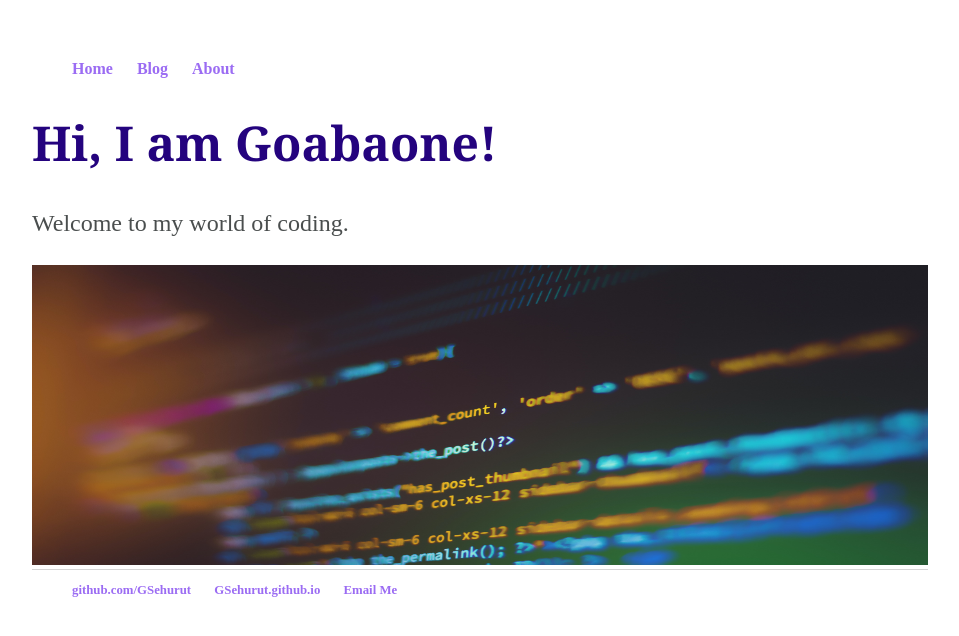
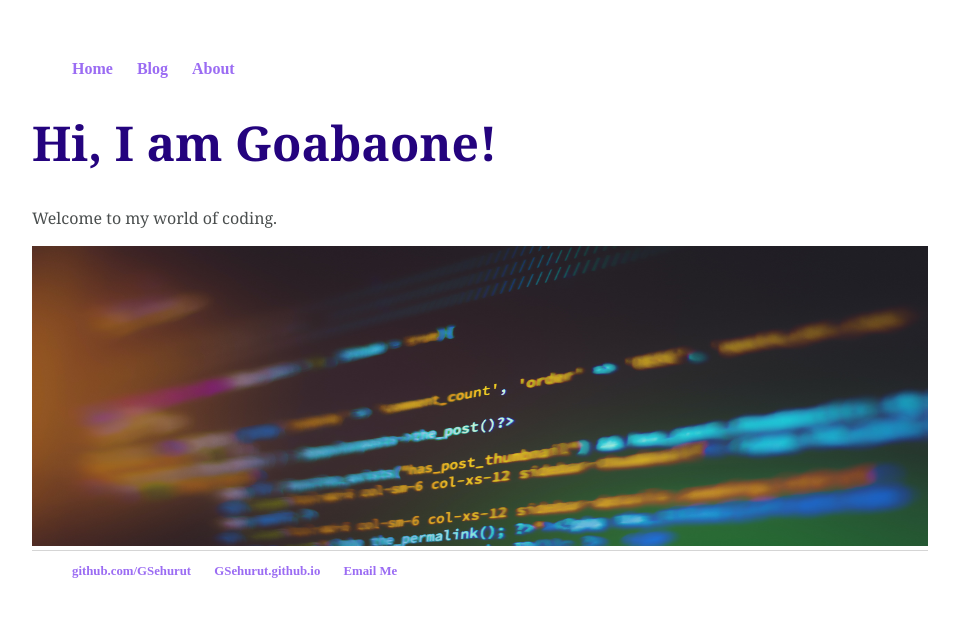
Before and after one commit to GSehurut/GSehurut.github.io, a Jekyll site: the page built from index.html, in a window 1280 px wide. Shown: the top 636 px of the page, without its empty margins (160-1119 px from the left). Built offline with Jekyll 4.4.1, drawn with Linux system fonts in a browser that asks for light colours.

Commit message:
Update main.css

```diff
--- a/css/main.css
+++ b/css/main.css
@@ -7,8 +7,12 @@ h1 {
   font-family:Cambria, Cochin, Georgia, Times, 'Times New Roman', serif;
   color: rgb(36, 3, 126);
 }
+h2{
+    font-family: Cambria, Cochin, Georgia, Times, 'Times New Roman', serif;
+    color: rgb(59, 36, 122);
+  }
 p{
-  font-size: 1.5em;
+  font-family: Cambria, Cochin, Georgia, Times, 'Times New Roman', serif;  font-size: 1em;
   line-height: 1.4em;
   color: rgb(74, 78, 78);
 }
```
